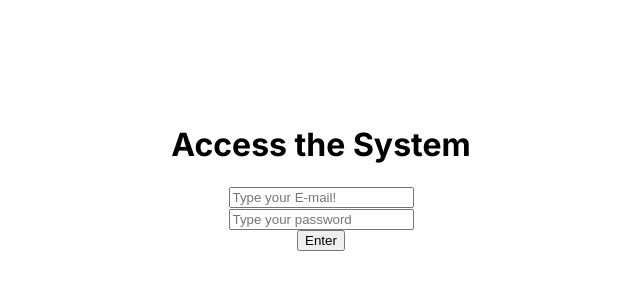
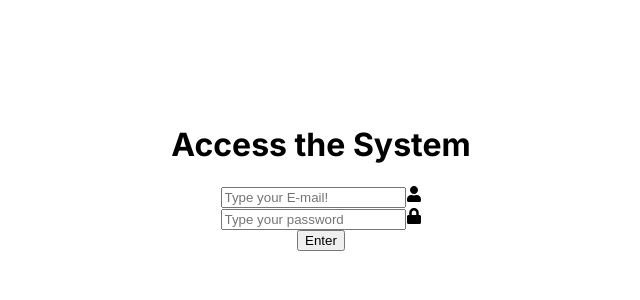
Before and after one commit to annamarcomini/react19, a Next.js app in the folder next-auth/: page / in a window 1280 px wide. Shown: the top 300 px of the page, without its empty margins (319-959 px from the left). Built offline with nearby package versions, Linux system fonts and the light colour scheme.

Commit message:
feat: login icons added with react-icons

```diff
--- a/next-auth/app/page.tsx
+++ b/next-auth/app/page.tsx
@@ -1,6 +1,7 @@
 "use client"
 import { AuthContext } from "@/contexts/AuthContext"
 import { FormEvent, useContext, useState } from "react"
+import {FaUser, FaLock} from 'react-icons/fa'
 import styles from "./page.module.css"
 
 export default function Home() {
@@ -31,6 +32,7 @@ export default function Home() {
           value={email}
           onChange={(e) => setEmail(e.target.value)}
         />
+        <FaUser className="icon"/>
       </div>
       <div>
         <input
@@ -39,6 +41,7 @@ export default function Home() {
           value={password}
           onChange={(e) => setPassword(e.target.value)}
         />
+        <FaLock className="icon"/>
       </div>
       <button type="submit">Enter</button>
     </form>
--- a/next-auth/package.json
+++ b/next-auth/package.json
@@ -9,11 +9,13 @@
     "lint": "next lint"
   },
   "dependencies": {
+    "@react-icons/all-files": "^4.1.0",
     "axios": "^1.6.8",
     "next": "14.1.3",
     "nookies": "^2.5.2",
     "react": "^18",
-    "react-dom": "^18"
+    "react-dom": "^18",
+    "react-icons": "^5.2.1"
   },
   "devDependencies": {
     "@types/node": "^20",
```
Also changed, not shown: 1 other file (tests, documents, lock files or other folders).
